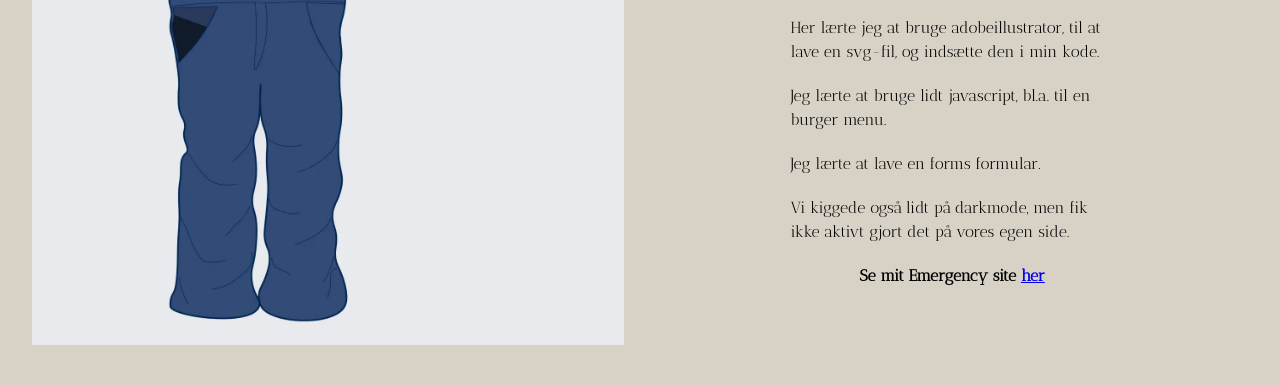
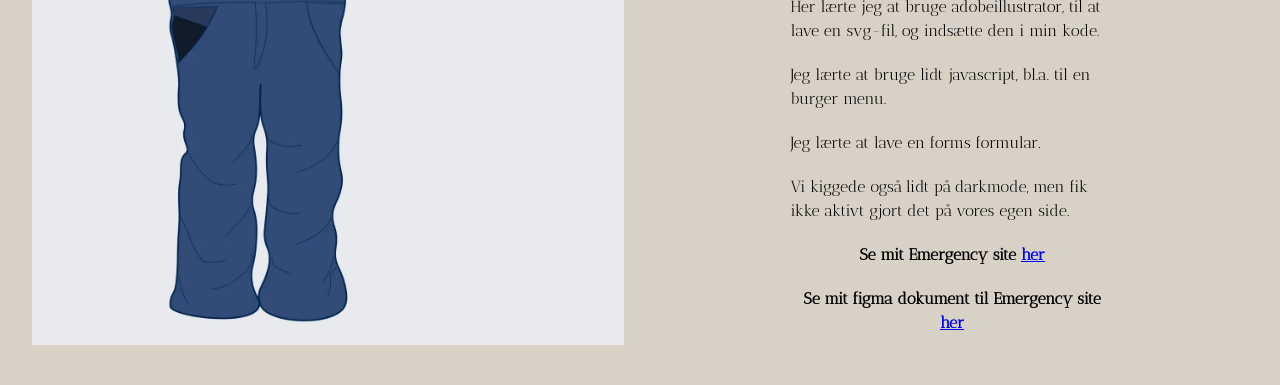
Before and after one commit to Frejamhenriksen/T06-Portfolioeksamen, a plain HTML site: page mobilefirst/tema4.html in a window 1280 px wide. Shown: the part 383-768 px from the top of the page. Drawn offline with Linux system fonts and the light colour scheme; a script that the page names is missing; a web font is replaced by a local one.

Commit message:
Update tema4.html

```diff
--- a/mobilefirst/tema4.html
+++ b/mobilefirst/tema4.html
@@ -40,6 +40,7 @@
           </div>
           <div class="site">
             <p>Se mit Emergency site <a href="https://frejamaria.dk/emergency/index.html">her</a></p>
+            <p>Se mit figma dokument til Emergency site <a href="https://www.figma.com/design/Hn7xTklAGgM7rrcMtjV7J2/Emergency-site?node-id=0-1&t=NQ5oo09AqaWr1XTj-1">her</a></p>
           </div>
         </div>
       </section>
```
